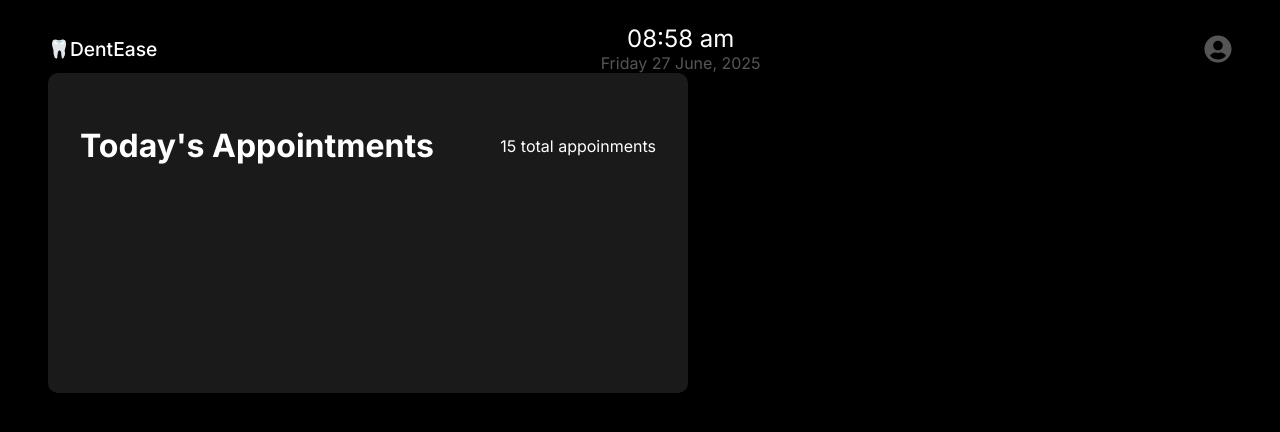
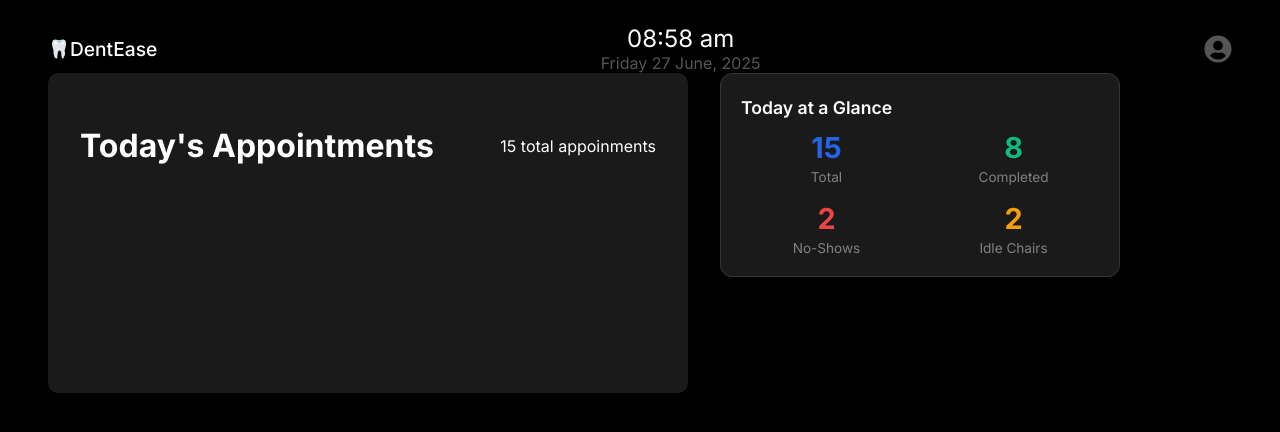
Before and after one commit to typshi-aswin/aetherduo, a React (Vite) app: page / in a window 1280 px wide. Shown: the top 432 px of the page. Built offline with nearby package versions, Linux system fonts and the light colour scheme.

Commit message:
feat: add glancebox

```diff
--- a/src/pages/FrontDesk/FrontDesk.jsx
+++ b/src/pages/FrontDesk/FrontDesk.jsx
@@ -1,8 +1,12 @@
 import TodayAppointments from "./ui/TodayAppointments";
+import AtGlance from "./ui/GlanceBox";
+import styles from "./FrontDesk.module.css";
+
 function FrontDesk() {
     return (
-        <div>
+        <div className={styles.row}>
             <TodayAppointments />
+            <AtGlance />
         </div>
     );
 }
--- a/src/pages/FrontDesk/FrontDesk.module.css
+++ b/src/pages/FrontDesk/FrontDesk.module.css
@@ -0,0 +1,7 @@
+.row {
+  display: flex;
+  flex-direction: row;
+  gap: 2rem;
+  align-items: flex-start;
+  width: 100%;
+}
--- /dev/null
+++ b/src/pages/FrontDesk/ui/GlanceBox.jsx
@@ -0,0 +1,31 @@
+import styles from './GlanceBox.module.css';
+
+const GlanceBox = () => {
+  const stats = [
+    { label: 'Total', value: 15, color: '#2563eb' }, // blue
+    { label: 'Completed', value: 8, color: '#10b981' },            // green
+    { label: 'No-Shows', value: 2, color: '#ef4444' },             // red
+    { label: 'Idle Chairs', value: 2, color: '#f59e0b' }       // amber
+  ];
+
+  return (
+    <div className={styles.container}>
+      <h3 className={styles.title}>Today at a Glance</h3>
+      <div className={styles.grid}>
+        {stats.map((item, index) => (
+          <div key={index} className={styles.card}>
+            <div
+              className={styles.value}
+              style={{ color: item.color }}
+            >
+              {item.value}
+            </div>
+            <div className={styles.label}>{item.label}</div>
+          </div>
+        ))}
+      </div>
+    </div>
+  );
+};
+
+export default GlanceBox;
--- /dev/null
+++ b/src/pages/FrontDesk/ui/GlanceBox.module.css
@@ -0,0 +1,38 @@
+.container {
+  padding: 20px;
+  padding-top: 5px;
+  background-color: rgba(26,26,26,255);
+  border-radius: 12px;
+  border: 1px rgb(57, 52, 52) solid;
+  box-shadow: 0 4px 10px rgba(0, 0, 0, 0.05);
+  width: 100%;
+  max-width: 400px;
+}
+
+.title {
+  font-size: 1.1rem;
+  font-weight: 600;
+  margin-bottom: 12px;
+  color: white;
+}
+
+.grid {
+  display: grid;
+  grid-template-columns: repeat(2, 1fr);
+  gap: 16px;
+}
+
+.card {
+  text-align: center;
+}
+
+.value {
+  font-size: 1.8rem;
+  font-weight: bold;
+}
+
+.label {
+  font-size: 0.85rem;
+  color: grey;
+  margin-top: 4px;
+}
```
